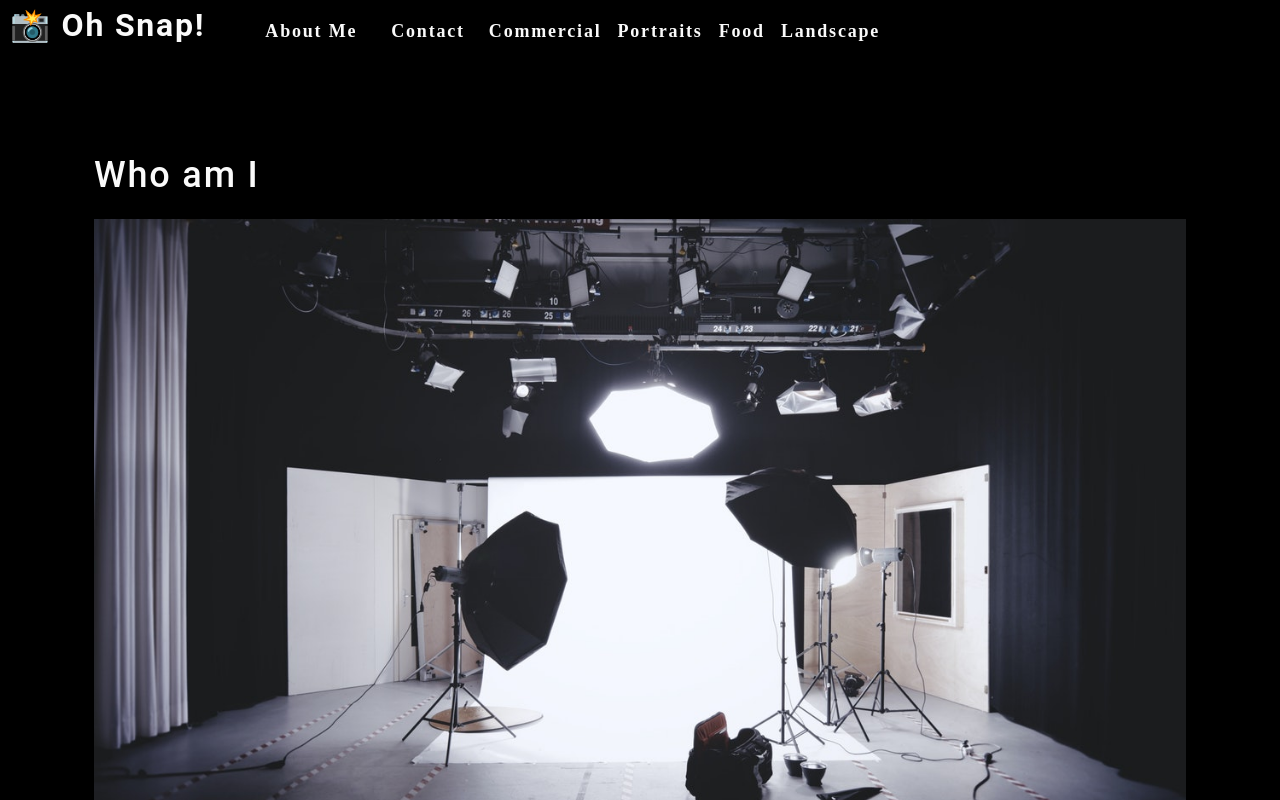
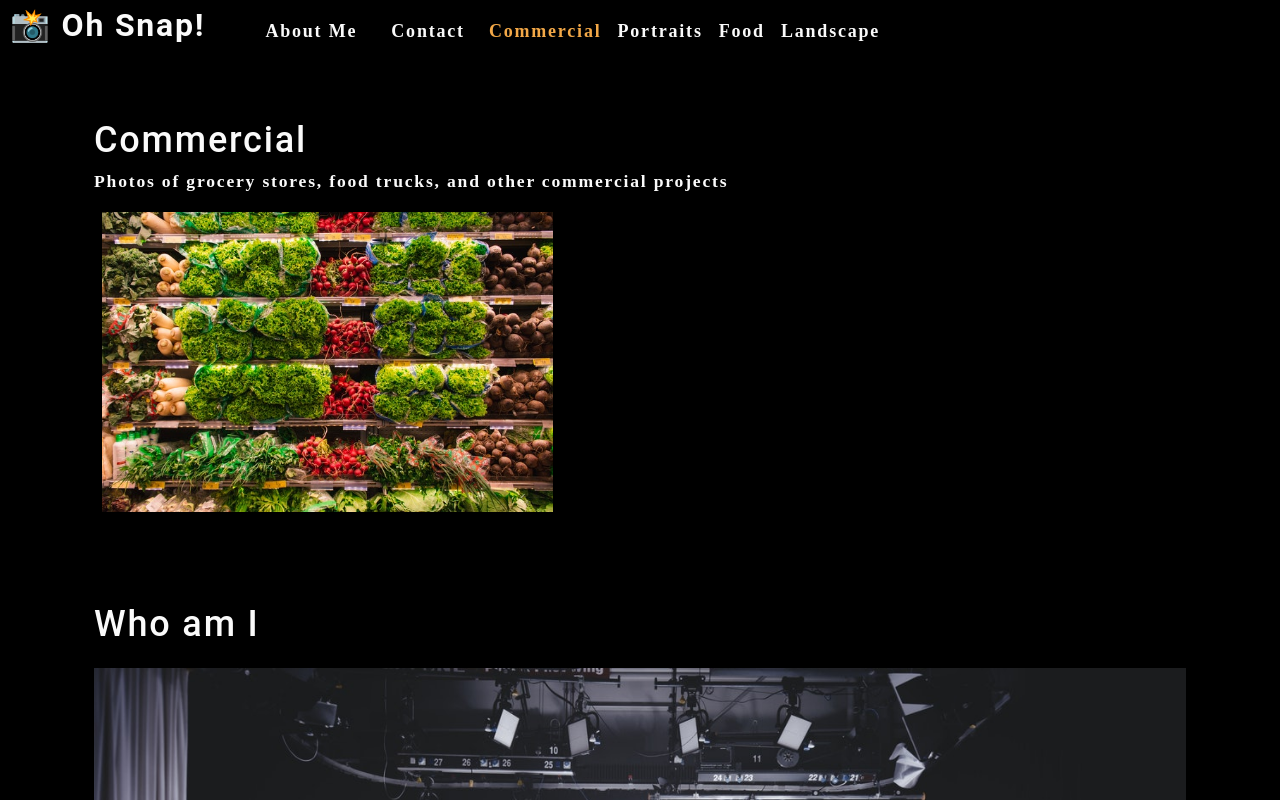
Before and after one commit to noreikam/photo-port, a React (Create React App) app: page / in a window 1280 px wide. Shown: the top 800 px of the page. Built offline with nearby package versions, Linux system fonts and the light colour scheme.

Commit message:
added hooks

```diff
--- a/src/App.js
+++ b/src/App.js
@@ -1,12 +1,39 @@
-import React from 'react';
+import React, { useState } from 'react';
+import Nav from './components/Nav';
+import Gallery from './components/Gallery';
 import About from './components/About';
-import Nav from './components/Nav';
 
 function App() {
+  const [categories] = useState([
+    {
+      name: "commercial",
+      description: "Photos of grocery stores, food trucks, and other commercial projects"
+    },
+    {
+      name: "portraits",
+      description: "Portraits of people in my life"
+    },
+    {
+      name: "food",
+      description: "Delicious delicacies"
+    },
+    {
+      name: "landscape",
+      description: "Fields, farmhouses, waterfalls, and the beauty of nature"
+    }
+  ]);
+
+  const[currentCategory, setCurrentCategory] = useState(categories[0]);
+
   return (
     <div>
-      <Nav />
+      <Nav
+        categories={categories}
+        setCurrentCategory={setCurrentCategory}
+        currentCategory={currentCategory}
+      ></Nav>
       <main>
+        <Gallery />
         <About />
       </main>
     </div>
--- a/src/components/About/index.js
+++ b/src/components/About/index.js
@@ -6,6 +6,9 @@
     <section className="my-5">
       <h1 id="about">Who am I</h1>
       <img src={coverImage} className="my-2" style={{ width: "100%" }} alt="cover" />
+      <div className="my-2">
+        Lorem ipsum dolor sit amet, consectetur adipiscing elit. Donec bibendum turpis sed ex condimentum molestie. Mauris condimentum lectus ut ornare dignissim. Mauris faucibus urna mi, ac feugiat metus aliquam maximus. Proin aliquam justo nec diam vulputate vestibulum. Aenean sollicitudin nulla at nisi ornare, nec suscipit massa eleifend. Morbi tristique justo vel turpis sollicitudin, et tristique velit convallis. In hac habitasse platea dictumst. Phasellus mattis nunc sed orci consequat laoreet. Praesent id nisl nibh. Curabitur imperdiet ultricies mollis. In hac habitasse platea dictumst.
+      </div>
     </section>
   )
 }
--- /dev/null
+++ b/src/components/Gallery/index.js
@@ -0,0 +1,26 @@
+import React from "react";
+import { capitalizeFirstLetter } from "../../utils/helpers";
+import photo from "../../assets/small/commercial/0.jpg"
+
+const Gallery = props => {
+  const currentCategory = {
+    name: "commercial",
+    description: "Photos of grocery stores, food trucks, and other commercial projects"
+  }
+
+  return(
+    <section>
+      <h1>{capitalizeFirstLetter(currentCategory.name)}</h1>
+      <p>{currentCategory.description}</p>
+      <div className="flex-row">
+        <img
+          src={photo}
+          alt="Commercial Example"
+          className="img-thumbnail mx-1"
+        />
+      </div>
+    </section>
+  )
+}
+
+export default Gallery;
--- a/src/components/Nav/index.js
+++ b/src/components/Nav/index.js
@@ -1,55 +1,45 @@
-import React from 'react';
+import React, { useEffect } from 'react';
 import { capitalizeFirstLetter } from "../../utils/helpers";
-const categories = [
-  {
-    name: "commercial",
-    description: "Photos of grocery stores, food trucks, and other commercial projects"
-  },
-  {
-    name: "portraits",
-    description: "Portraits of people in my life"
-  },
-  {
-    name: "food",
-    description: "Delicious delicacies"
-  },
-  {
-    name: "landscape",
-    description: "Fields, farmhouses, waterfalls, and the beauty of nature"
-  }
-];
 
-const categorySelected = name => {
-  console.log(`${name} clicked`);
-}
+function Nav(props) {
+  const {
+    categories = [],
+    setCurrentCategory,
+    currentCategory
+  } = props;
 
-const handleClick = () => {
-  console.log("click handled")
-}
+  useEffect(() => {
+    document.title = capitalizeFirstLetter(currentCategory.name);
+  }, [currentCategory]);
 
-const Nav = () => {
   return(
     <header data-testid="header" className="flex-row px-1">
        <h2>
         <a data-testid="link" href="/">
-          <span role="img" aria-label="camera"> 📸</span> Oh Snap!
+          <span role="img" aria-label="camera">
+            {" "}📸
+          </span>{" "}
+          Oh Snap!
         </a>
       </h2>
       <nav>
         <ul className="flex-row">
           <li className="mx-2">
-            <a data-testid="about" href="#about" onClick={() => handleClick()}>
+            <a data-testid="about" href="#about">
               About Me
             </a>
           </li>
           <li className="mx-2">
-            <span onClick={() => handleClick()}>
+            <span>
               Contact
             </span>
           </li>
           {categories.map((category) => (
-            <li className="mx-1" key={category.name} >
-              <span onClick={() => categorySelected(category.name)} >
+            <li className={`mx-1 ${
+              currentCategory.name === category.name && 'navActive'
+              }`}
+              key={category.name}>
+              <span onClick={() => {setCurrentCategory(category)}}>
                 {capitalizeFirstLetter(category.name)}
               </span>
             </li>
```
